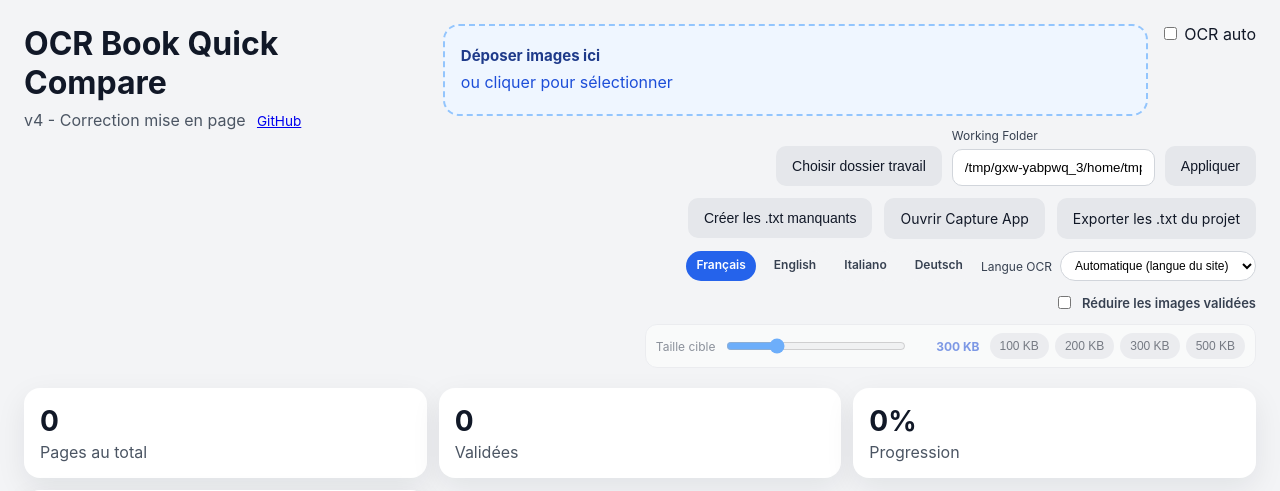
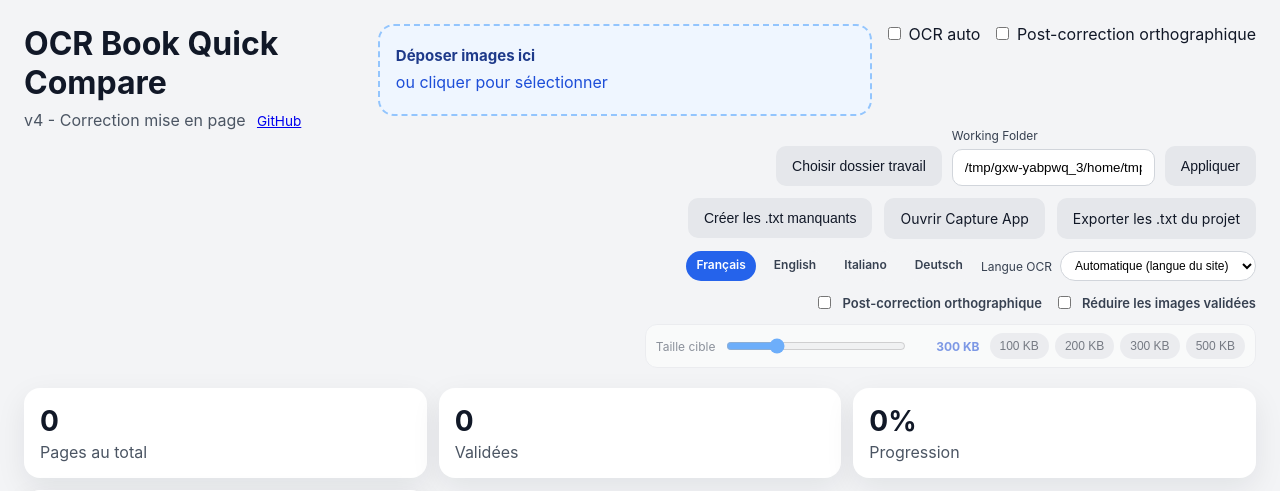
Before and after one commit to spacecharly/ocr-book-quick-compare, a Flask app: page / in a window 1280 px wide. Shown: the top 491 px of the page. Run offline with Flask 3, Linux system fonts and the light colour scheme; some libraries are stand-ins or nearby versions.

Commit message:
feat: add visible post-OCR spellcheck toggle in UI - add spellcheck toggle state to ViewState and URL/form propagation - add toolbar checkbox for post-correction and persistent GET toggle - wire OCR routes to honor UI toggle with config fallback - add i18n label for spellcheck toggle (fr/en/it/de) - add regression test for form-driven spellcheck activation - update README to document UI activation flow

```diff
--- a/app.py
+++ b/app.py
@@ -58,6 +58,7 @@ TRANSLATIONS = {
         "dropzone_title": "Déposer images ici",
         "dropzone_hint": "ou cliquer pour sélectionner",
         "auto_ocr": "OCR auto",
+        "spellcheck_post_ocr": "Post-correction orthographique",
         "create_txt": "Créer les .txt manquants",
         "export": "Exporter les .txt du projet",
         "undo": "Annuler la dernière validation",
@@ -177,6 +178,7 @@ TRANSLATIONS = {
         "dropzone_title": "Drop images here",
         "dropzone_hint": "or click to select",
         "auto_ocr": "Auto OCR",
+        "spellcheck_post_ocr": "Post-OCR spell correction",
         "create_txt": "Create missing .txt files",
         "export": "Export project .txt files",
         "undo": "Undo last validation",
@@ -296,6 +298,7 @@ TRANSLATIONS = {
         "dropzone_title": "Trascina qui le immagini",
         "dropzone_hint": "oppure clicca per selezionare",
         "auto_ocr": "OCR automatico",
+        "spellcheck_post_ocr": "Correzione ortografica post-OCR",
         "create_txt": "Crea i .txt mancanti",
         "export": "Esporta i .txt del progetto",
         "undo": "Annulla l'ultima validazione",
@@ -415,6 +418,7 @@ TRANSLATIONS = {
         "dropzone_title": "Bilder hier ablegen",
         "dropzone_hint": "oder klicken zum Auswählen",
         "auto_ocr": "Auto OCR",
+        "spellcheck_post_ocr": "Rechtschreibkorrektur nach OCR",
         "create_txt": "Fehlende .txt erstellen",
         "export": "Projekt-.txt exportieren",
         "undo": "Letzte Validierung rückgängig",
@@ -579,6 +583,7 @@ class ViewState:
     thumbnail_page: int = 1
     lang: str = "fr"
     ocr_lang: str = ""
+    spellcheck_enabled: bool = False
     downsize_enabled: bool = False
     downsize_kb: int = DOWNSIZE_DEFAULT_KB
 
@@ -719,6 +724,7 @@ def build_view_state(source) -> ViewState:
         thumbnail_page=max(1, int(source.get("thumb_page", 1) or 1)),
         lang=normalize_lang(source.get("lang") or "fr"),
         ocr_lang=normalize_ocr_lang(source.get("ocr_lang") or ""),
+        spellcheck_enabled=bool(source.get("spellcheck_enabled")),
         downsize_enabled=bool(source.get("downsize_enabled")),
         downsize_kb=downsize_kb,
     )
@@ -733,6 +739,7 @@ def build_index_params(view_state: ViewState, selected_name: Optional[str] = Non
         "thumb_page": view_state.thumbnail_page,
         "lang": view_state.lang,
         "ocr_lang": view_state.ocr_lang,
+        "spellcheck_enabled": "1" if view_state.spellcheck_enabled else "",
         "downsize_enabled": "1" if view_state.downsize_enabled else "",
         "downsize_kb": view_state.downsize_kb,
     }
@@ -1334,6 +1341,7 @@ def create_app(test_config: Optional[dict] = None) -> Flask:
         total_page_count = root_image_count + done_count
         progress_percent = round((done_count / total_page_count) * 100) if total_page_count else 0
         effective_ocr_lang = resolve_ocr_lang(view_state, app.config["OCR_LANG"])
+        effective_spellcheck_enabled = view_state.spellcheck_enabled or app.config["OCR_POST_SPELLCHECK"]
 
         return render_template(
             "index.html",
@@ -1363,6 +1371,7 @@ def create_app(test_config: Optional[dict] = None) -> Flask:
             language_labels=LANGUAGE_LABELS,
             supported_ocr_langs=SUPPORTED_LANGS,
             effective_ocr_lang=effective_ocr_lang,
+            effective_spellcheck_enabled=effective_spellcheck_enabled,
             current_working_folder=str(images_dir),
             t=lambda key, **kwargs: tr(view_state.lang, key, **kwargs),
             downsize_min_kb=DOWNSIZE_MIN_KB,
@@ -1387,12 +1396,13 @@ def create_app(test_config: Optional[dict] = None) -> Flask:
         uploaded_files = request.files.getlist("images")
         auto_ocr = request.form.get("auto_ocr") == "1"
         effective_ocr_lang = resolve_ocr_lang(view_state, app.config["OCR_LANG"])
+        effective_spellcheck_enabled = view_state.spellcheck_enabled or app.config["OCR_POST_SPELLCHECK"]
         created_count, skipped_count, _ = save_uploaded_images(
             uploaded_files,
             app.config["IMAGES_DIR"],
             auto_ocr=auto_ocr,
             ocr_lang=effective_ocr_lang,
-            spellcheck_enabled=app.config["OCR_POST_SPELLCHECK"],
+            spellcheck_enabled=effective_spellcheck_enabled,
             spellcheck_lang=effective_ocr_lang,
         )
 
@@ -1554,11 +1564,12 @@ def create_app(test_config: Optional[dict] = None) -> Flask:
             return redirect_to_index(view_state, view_state.selected_name)
 
         effective_ocr_lang = resolve_ocr_lang(view_state, app.config["OCR_LANG"])
+        effective_spellcheck_enabled = view_state.spellcheck_enabled or app.config["OCR_POST_SPELLCHECK"]
         try:
             extracted_text = run_ocr_for_image(
                 current_record.image_path,
                 effective_ocr_lang,
-                spellcheck_enabled=app.config["OCR_POST_SPELLCHECK"],
+                spellcheck_enabled=effective_spellcheck_enabled,
                 spellcheck_lang=effective_ocr_lang,
             )
         except RuntimeError as exc:
--- a/templates/index.html
+++ b/templates/index.html
@@ -27,6 +27,7 @@
             <form class="upload-form" action="{{ url_for('upload_images') }}" method="post" enctype="multipart/form-data" data-upload-form>
                 <input type="hidden" name="lang" value="{{ current_lang }}">
                 <input type="hidden" name="ocr_lang" value="{{ view_state.ocr_lang }}">
+                <input type="hidden" name="spellcheck_enabled" value="{{ '1' if effective_spellcheck_enabled else '' }}">
                 <input type="hidden" name="downsize_enabled" value="{{ '1' if view_state.downsize_enabled else '' }}">
                 <input type="hidden" name="downsize_kb" value="{{ view_state.downsize_kb }}">
                 <div class="upload-dropzone" data-upload-dropzone>
@@ -36,6 +37,7 @@
                 </div>
                 <div class="actions">
                     <label><input type="checkbox" name="auto_ocr" value="1"> {{ t('auto_ocr') }}</label>
+                    <label><input type="checkbox" name="spellcheck_enabled" value="1" {% if effective_spellcheck_enabled %}checked{% endif %}> {{ t('spellcheck_post_ocr') }}</label>
                 </div>
             </form>
             <form class="working-folder-form" action="{{ url_for('set_working_folder') }}" method="post">
@@ -51,6 +53,7 @@
                 <form action="{{ url_for('create_texts') }}" method="post">
                     <input type="hidden" name="lang" value="{{ current_lang }}">
                     <input type="hidden" name="ocr_lang" value="{{ view_state.ocr_lang }}">
+                    <input type="hidden" name="spellcheck_enabled" value="{{ '1' if effective_spellcheck_enabled else '' }}">
                     <input type="hidden" name="downsize_enabled" value="{{ '1' if view_state.downsize_enabled else '' }}">
                     <input type="hidden" name="downsize_kb" value="{{ view_state.downsize_kb }}">
                     <button type="submit" class="secondary">{{ t('create_txt') }}</button>
@@ -61,6 +64,7 @@
                 <form action="{{ url_for('undo_validation') }}" method="post">
                     <input type="hidden" name="lang" value="{{ current_lang }}">
                     <input type="hidden" name="ocr_lang" value="{{ view_state.ocr_lang }}">
+                    <input type="hidden" name="spellcheck_enabled" value="{{ '1' if effective_spellcheck_enabled else '' }}">
                     <input type="hidden" name="downsize_enabled" value="{{ '1' if view_state.downsize_enabled else '' }}">
                     <input type="hidden" name="downsize_kb" value="{{ view_state.downsize_kb }}">
                     <button type="submit" class="secondary">{{ t('undo') }} ({{ done_count }})</button>
@@ -69,7 +73,7 @@
             </div>
             <div class="language-switcher">
                 {% for code, label in language_labels.items() %}
-                    <a href="{{ url_for('index', file=current_image_name, sort=view_state.sort_key, text_filter=view_state.text_filter, thumb_page=view_state.thumbnail_page, q=view_state.query, lang=code, ocr_lang=view_state.ocr_lang, downsize_enabled='1' if view_state.downsize_enabled else '', downsize_kb=view_state.downsize_kb) }}" class="{% if code == current_lang %}active{% endif %}">{{ label }}</a>
+                    <a href="{{ url_for('index', file=current_image_name, sort=view_state.sort_key, text_filter=view_state.text_filter, thumb_page=view_state.thumbnail_page, q=view_state.query, lang=code, ocr_lang=view_state.ocr_lang, spellcheck_enabled='1' if effective_spellcheck_enabled else '', downsize_enabled='1' if view_state.downsize_enabled else '', downsize_kb=view_state.downsize_kb) }}" class="{% if code == current_lang %}active{% endif %}">{{ label }}</a>
                 {% endfor %}
                 <form method="get" action="{{ url_for('index') }}" class="ocr-language-form">
                     <input type="hidden" name="file" value="{{ current_image_name }}">
@@ -78,6 +82,7 @@
                     <input type="hidden" name="thumb_page" value="{{ view_state.thumbnail_page }}">
                     <input type="hidden" name="q" value="{{ view_state.query }}">
                     <input type="hidden" name="lang" value="{{ current_lang }}">
+                    <input type="hidden" name="spellcheck_enabled" value="{{ '1' if effective_spellcheck_enabled else '' }}">
                     <input type="hidden" name="downsize_enabled" value="{{ '1' if view_state.downsize_enabled else '' }}">
                     <input type="hidden" name="downsize_kb" value="{{ view_state.downsize_kb }}">
                     <label>
@@ -99,6 +104,10 @@
                 <input type="hidden" name="q" value="{{ view_state.query }}">
                 <input type="hidden" name="lang" value="{{ current_lang }}">
                 <input type="hidden" name="ocr_lang" value="{{ view_state.ocr_lang }}">
+                <label class="downsize-toggle-label">
+                    <input type="checkbox" name="spellcheck_enabled" value="1" onchange="this.form.submit()" {% if effective_spellcheck_enabled %}checked{% endif %}>
+                    {{ t('spellcheck_post_ocr') }}
+                </label>
                 <label class="downsize-toggle-label">
                     <input type="checkbox" name="downsize_enabled" value="1" data-downsize-toggle {% if view_state.downsize_enabled %}checked{% endif %}>
                     {{ t('downsize_validated') }}
@@ -187,6 +196,7 @@
                             <input type="hidden" name="q" value="{{ view_state.query }}">
                             <input type="hidden" name="lang" value="{{ current_lang }}">
                             <input type="hidden" name="ocr_lang" value="{{ view_state.ocr_lang }}">
+                            <input type="hidden" name="spellcheck_enabled" value="{{ '1' if effective_spellcheck_enabled else '' }}">
                             <input type="hidden" name="downsize_enabled" value="{{ '1' if view_state.downsize_enabled else '' }}">
                             <input type="hidden" name="downsize_kb" value="{{ view_state.downsize_kb }}">
                             <input type="hidden" name="new_base" value="" data-rename-base>
@@ -194,10 +204,10 @@
                     </div>
                     <div class="navigation-controls">
                         {% if prev_name %}
-                            <a href="{{ url_for('index', file=prev_name, sort=view_state.sort_key, text_filter=view_state.text_filter, thumb_page=view_state.thumbnail_page, q=view_state.query, lang=current_lang, ocr_lang=view_state.ocr_lang, downsize_enabled='1' if view_state.downsize_enabled else '', downsize_kb=view_state.downsize_kb) }}" class="button-link">← {{ t('previous') }}</a>
+                            <a href="{{ url_for('index', file=prev_name, sort=view_state.sort_key, text_filter=view_state.text_filter, thumb_page=view_state.thumbnail_page, q=view_state.query, lang=current_lang, ocr_lang=view_state.ocr_lang, spellcheck_enabled='1' if effective_spellcheck_enabled else '', downsize_enabled='1' if view_state.downsize_enabled else '', downsize_kb=view_state.downsize_kb) }}" class="button-link">← {{ t('previous') }}</a>
                         {% endif %}
                         {% if next_name %}
-                            <a href="{{ url_for('index', file=next_name, sort=view_state.sort_key, text_filter=view_state.text_filter, thumb_page=view_state.thumbnail_page, q=view_state.query, lang=current_lang, ocr_lang=view_state.ocr_lang, downsize_enabled='1' if view_state.downsize_enabled else '', downsize_kb=view_state.downsize_kb) }}" class="button-link">{{ t('next') }} →</a>
+                            <a href="{{ url_for('index', file=next_name, sort=view_state.sort_key, text_filter=view_state.text_filter, thumb_page=view_state.thumbnail_page, q=view_state.query, lang=current_lang, ocr_lang=view_state.ocr_lang, spellcheck_enabled='1' if effective_spellcheck_enabled else '', downsize_enabled='1' if view_state.downsize_enabled else '', downsize_kb=view_state.downsize_kb) }}" class="button-link">{{ t('next') }} →</a>
                         {% endif %}
                     </div>
                 </div>
@@ -222,7 +232,7 @@
                     {% if paginated_records %}
                         <div class="thumbnail-grid">
                             {% for r in paginated_records %}
-                            <a href="{{ url_for('index', file=r.image_name, sort=view_state.sort_key, text_filter=view_state.text_filter, thumb_page=view_state.thumbnail_page, q=view_state.query, lang=current_lang, ocr_lang=view_state.ocr_lang, downsize_enabled='1' if view_state.downsize_enabled else '', downsize_kb=view_state.downsize_kb) }}" class="thumbnail-card {% if r.image_name == current_image_name %}active{% endif %}">
+                            <a href="{{ url_for('index', file=r.image_name, sort=view_state.sort_key, text_filter=view_state.text_filter, thumb_page=view_state.thumbnail_page, q=view_state.query, lang=current_lang, ocr_lang=view_state.ocr_lang, spellcheck_enabled='1' if effective_spellcheck_enabled else '', downsize_enabled='1' if view_state.downsize_enabled else '', downsize_kb=view_state.downsize_kb) }}" class="thumbnail-card {% if r.image_name == current_image_name %}active{% endif %}">
                                 <img src="{{ url_for('page_image', filename=r.image_name) }}" alt="{{ r.image_name }}">
                                 <div class="thumbnail-meta">
                                     <span>{{ r.image_name }}</span>
@@ -235,10 +245,10 @@
                     {% if total_thumbnail_pages > 1 %}
                         <div style="text-align: center; margin-top: 12px; display: flex; gap: 8px; justify-content: center;">
                             {% if thumbnail_page > 1 %}
-                                <a href="{{ url_for('index', file=current_image_name, sort=view_state.sort_key, text_filter=view_state.text_filter, thumb_page=thumbnail_page-1, q=view_state.query, lang=current_lang, ocr_lang=view_state.ocr_lang, downsize_enabled='1' if view_state.downsize_enabled else '', downsize_kb=view_state.downsize_kb) }}" class="button-link">← {{ t('prev_page') }}</a>
+                                <a href="{{ url_for('index', file=current_image_name, sort=view_state.sort_key, text_filter=view_state.text_filter, thumb_page=thumbnail_page-1, q=view_state.query, lang=current_lang, ocr_lang=view_state.ocr_lang, spellcheck_enabled='1' if effective_spellcheck_enabled else '', downsize_enabled='1' if view_state.downsize_enabled else '', downsize_kb=view_state.downsize_kb) }}" class="button-link">← {{ t('prev_page') }}</a>
                             {% endif %}
                             {% if thumbnail_page < total_thumbnail_pages %}
-                                <a href="{{ url_for('index', file=current_image_name, sort=view_state.sort_key, text_filter=view_state.text_filter, thumb_page=thumbnail_page+1, q=view_state.query, lang=current_lang, ocr_lang=view_state.ocr_lang, downsize_enabled='1' if view_state.downsize_enabled else '', downsize_kb=view_state.downsize_kb) }}" class="button-link">{{ t('next_page') }} →</a>
+                                <a href="{{ url_for('index', file=current_image_name, sort=view_state.sort_key, text_filter=view_state.text_filter, thumb_page=thumbnail_page+1, q=view_state.query, lang=current_lang, ocr_lang=view_state.ocr_lang, spellcheck_enabled='1' if effective_spellcheck_enabled else '', downsize_enabled='1' if view_state.downsize_enabled else '', downsize_kb=view_state.downsize_kb) }}" class="button-link">{{ t('next_page') }} →</a>
                             {% endif %}
                         </div>
                     {% endif %}
@@ -257,6 +267,7 @@
                     <input type="hidden" name="q" value="{{ view_state.query }}">
                     <input type="hidden" name="lang" value="{{ current_lang }}">
                     <input type="hidden" name="ocr_lang" value="{{ view_state.ocr_lang }}">
+                    <input type="hidden" name="spellcheck_enabled" value="{{ '1' if effective_spellcheck_enabled else '' }}">
                     <input type="hidden" name="downsize_enabled" value="{{ '1' if view_state.downsize_enabled else '' }}" data-view-downsize-enabled>
                     <input type="hidden" name="downsize_kb" value="{{ view_state.downsize_kb }}" data-view-downsize-kb>
                     <textarea name="text" data-editor spellcheck="true" lang="{{ current_lang }}" data-lt-active="true">{{ current_record.text_content }}</textarea>
```
Also changed, not shown: tests/test_app.py (+23 -0 lines), README.md.
